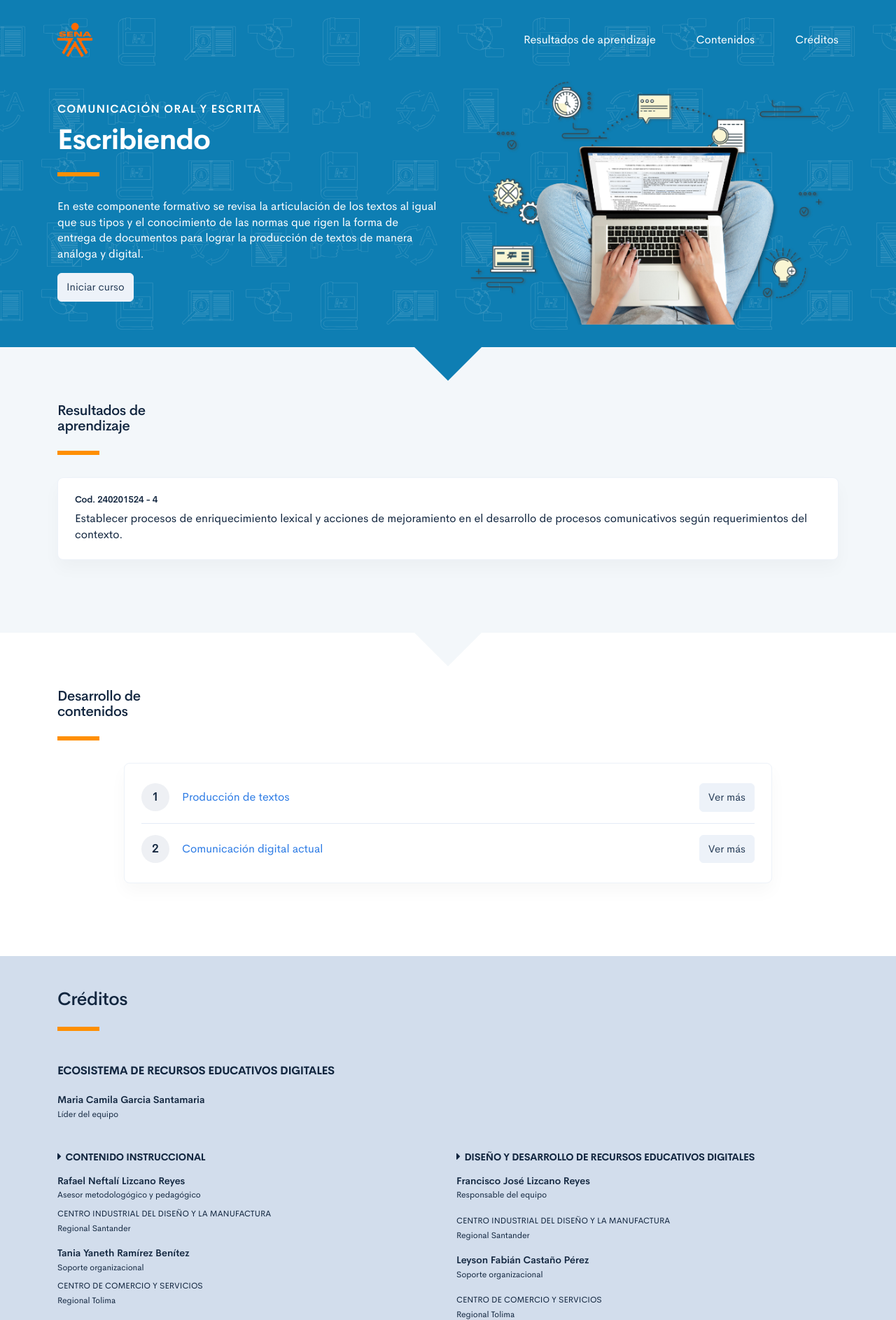
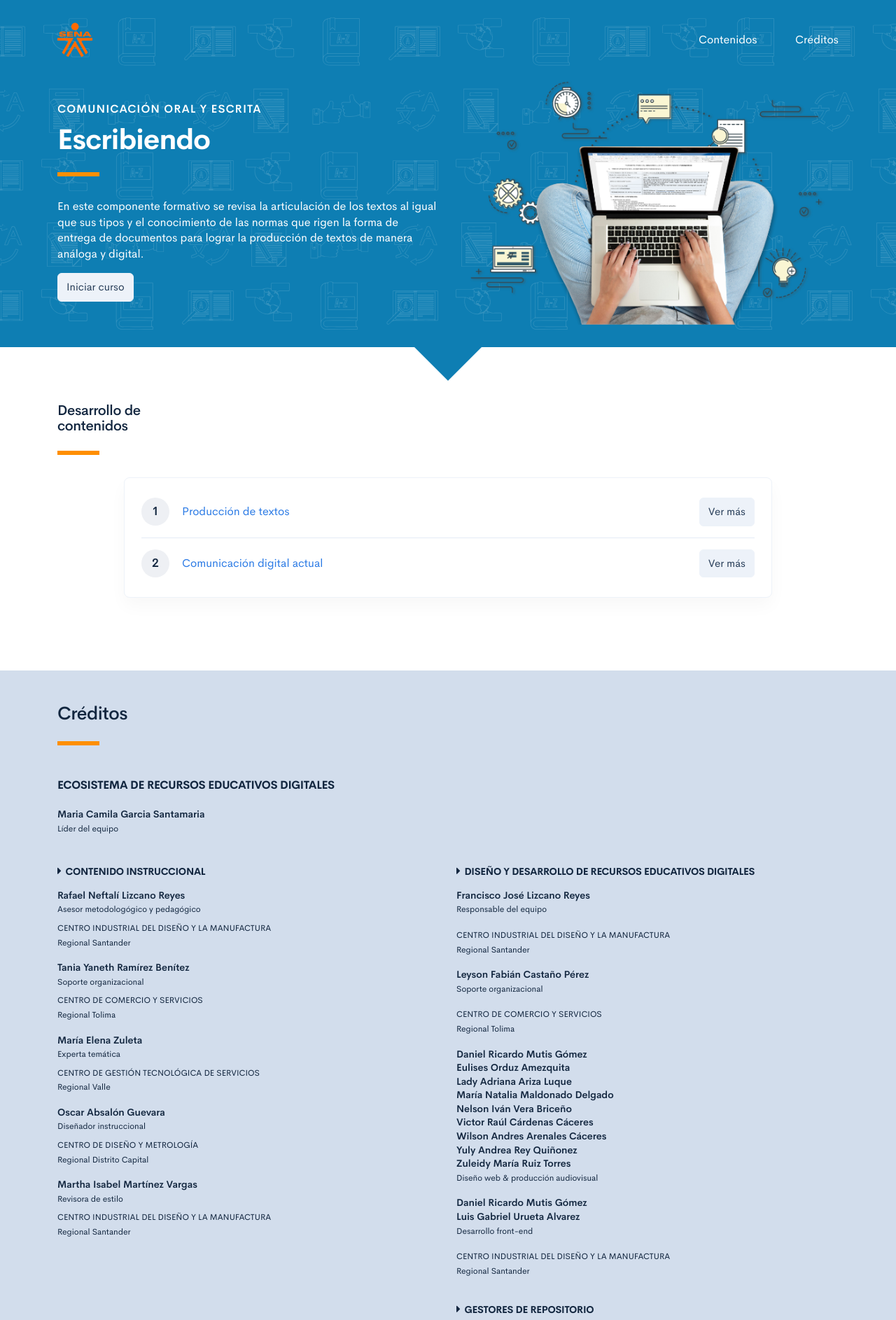
Before and after one commit to ECORED-SENA/TRANSVERSAL_COMUNICACION_ORAL_ESCRITA_CF4, a web app: file public/index.html in a window 1280 px wide. Shown: the top 1886 px of the page at 70% size. Run offline with its HTML, style and script files only (its server is not run), Linux system fonts and the light colour scheme.

Commit message:
Se edita la portada

```diff
--- a/public/index.html
+++ b/public/index.html
@@ -22,7 +22,6 @@
                         </a><a class="curso-topbar__menubar collapsed btn-menu-responsive d-none" data-toggle="collapse" href="#curso-topbar__nav" aria-expanded="false"><span></span><span></span><span></span></a>
                         <nav class="curso-topbar__nav collapse show d-none d-md-block" id="curso-topbar__nav">
                             <ul class="curso-topbar__list">
-                                <li class="curso-topbar__item"><a class="curso-topbar__link" href="#ResultadosAprendizaje"><span class="text-white">Resultados de aprendizaje</span></a></li>
                                 <li class="curso-topbar__item"><a class="curso-topbar__link" href="#IndiceTematico"><span class="text-white">Contenidos</span></a></li>
                                 <li class="curso-topbar__item"><a class="curso-topbar__link" href="#Creditos"><span class="text-white">Créditos</span></a></li>
                             </ul>
@@ -45,18 +44,6 @@
                 </div>
             </div>
         </header>
-        <section class="curso-resultados section bg-base-light" id="ResultadosAprendizaje">
-            <div class="container">
-                <h2> Resultados de <br>aprendizaje</h2>
-                <div class="brand-line-primary"></div>
-                <div class="card resultado-item">
-                    <div class="card-body">
-                        <h5><strong>Cod. 240201524 - 4</strong></h5>
-                        <p class="mb-0">Establecer procesos de enriquecimiento lexical y acciones de mejoramiento en el desarrollo de procesos comunicativos según requerimientos del contexto.</p>
-                    </div>
-                </div>
-            </div>
-        </section>
         <section class="curso-indice-tematico section" id="IndiceTematico">
             <div class="container">
                 <h2>Desarrollo de <br>contenidos</h2>
--- a/source/assets/scss/layout/_home-topbar.scss
+++ b/source/assets/scss/layout/_home-topbar.scss
@@ -26,7 +26,7 @@
         display: flex;
         justify-content: space-between;
         align-items: center;
-        width: 450px;
+        width: 200px;
     }
 
     &__link {
--- a/source/pug/includes/page-home_topbar.pug
+++ b/source/pug/includes/page-home_topbar.pug
@@ -12,9 +12,6 @@
 
         ul.curso-topbar__list
 
-            li.curso-topbar__item
-                a.curso-topbar__link(href="#ResultadosAprendizaje")
-                    span.text-white Resultados de aprendizaje
 
             li.curso-topbar__item
                 a.curso-topbar__link(href="#IndiceTematico")
--- a/source/pug/index.pug
+++ b/source/pug/index.pug
@@ -16,11 +16,6 @@ html(lang="es")
                     //include includes/page-home_header.pug
                     +pageHeader("Tema", "assets/images/header/header_media.png", "home")
 
-        section#ResultadosAprendizaje.curso-resultados.section.bg-base-light
-
-            .container
-
-                include includes/page-home_resultados.pug
 
         section#IndiceTematico.curso-indice-tematico.section
 
--- a/source/pug/material.pug
+++ b/source/pug/material.pug
@@ -16,11 +16,6 @@ html(lang="es")
 
                     +pageHeader("Tema", "assets/images/header/header_media.svg", "")
 
-        section#ResultadosAprendizaje.curso-resultados.section.bg-base-light
-
-            .container
-
-                include includes/page-home_resultados.pug
 
         section#IndiceTematico.curso-indice-tematico.section
 
```
Also changed, not shown: public/material.html (+0 -13 lines), public/assets/css/main.css, 1 other file.
